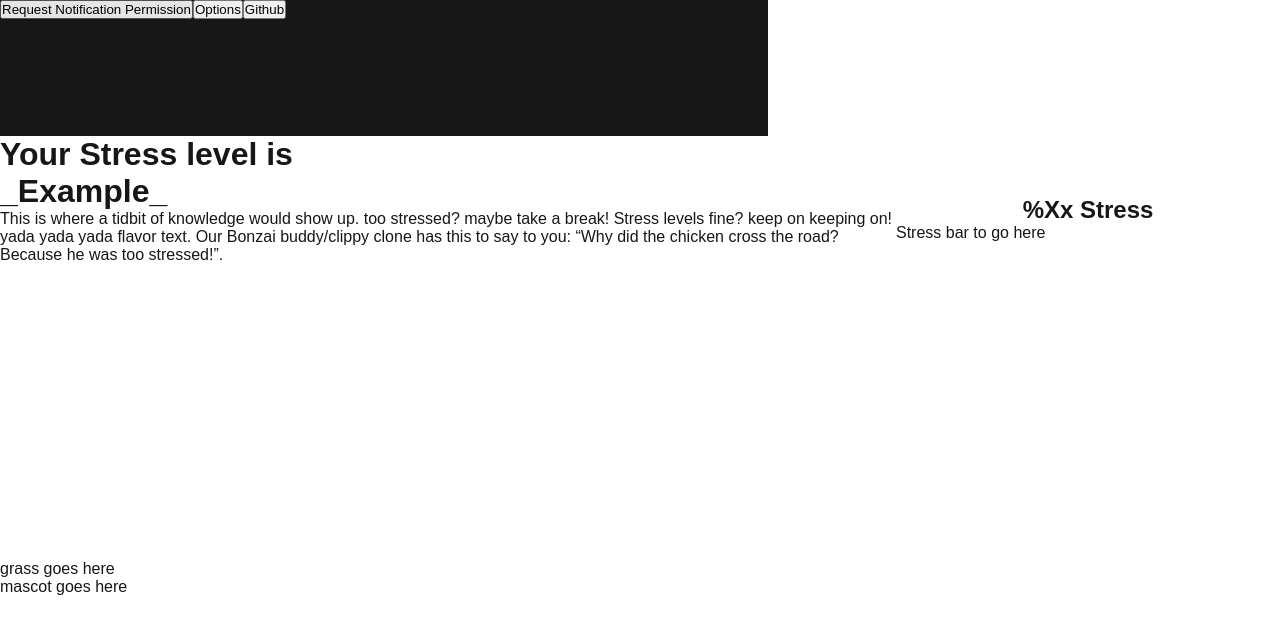
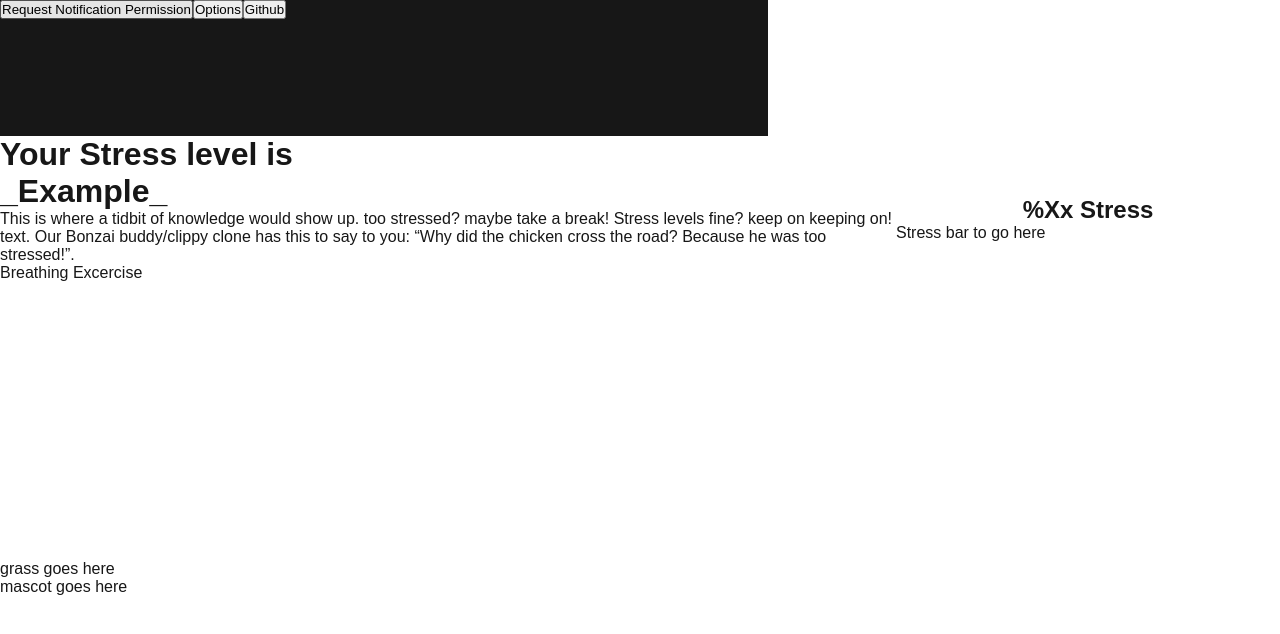
Before and after one commit to seamushinz/stress-tracking-webapp, a Next.js app in the folder stress-app/: page / in a window 1280 px wide. Shown: the top 634 px of the page. Built offline with nearby package versions, Linux system fonts and the light colour scheme; no server answers.

Commit message:
added page for breathing excercises

```diff
--- a/stress-app/src/app/page.js
+++ b/stress-app/src/app/page.js
@@ -1,7 +1,7 @@
  import styles from "./page.module.css";
-    import Webcam from "@/components/webcam";
-    import NotificationRequestButton from "@/components/notificationRequestButton";
-
+import Webcam from "@/components/webcam";
+import NotificationRequestButton from "@/components/notificationRequestButton";
+import DestresserPickButton from "@/components/destresserPickButton";
 
 export default function Home() {
   return (
@@ -17,9 +17,10 @@ export default function Home() {
             <div className="stressText">
               <h1 className="stressTitle">Your Stress level is <br/>_Example_</h1>
               <p className="stressDescription">This is where a tidbit of knowledge would show up. too stressed? maybe take a break! Stress levels fine?
-                keep on keeping on! yada yada yada flavor text. Our Bonzai buddy/clippy clone has this to say to you:
+                keep on keeping on! text. Our Bonzai buddy/clippy clone has this to say to you:
                 “Why did the chicken cross the road? Because he was too stressed!”.</p>
             </div>
+            <DestresserPickButton route={"../app/breathingExcercise/page.js"} destresserName={"Breathing Excercise"} />
           </div>
           <div className="sidebar">
             <Webcam/>
--- /dev/null
+++ b/stress-app/src/components/destresserPickButton.jsx
@@ -0,0 +1,7 @@
+import Link from "next/link";
+
+export default function DestresserPickButton({ route, destresserName }) {
+    return (
+        <Link href={route}>{destresserName}</Link>
+    );
+}
```
Also changed, not shown: stress-app/src/app/breathingExcercise/page.js (added, +8 -0 lines).
